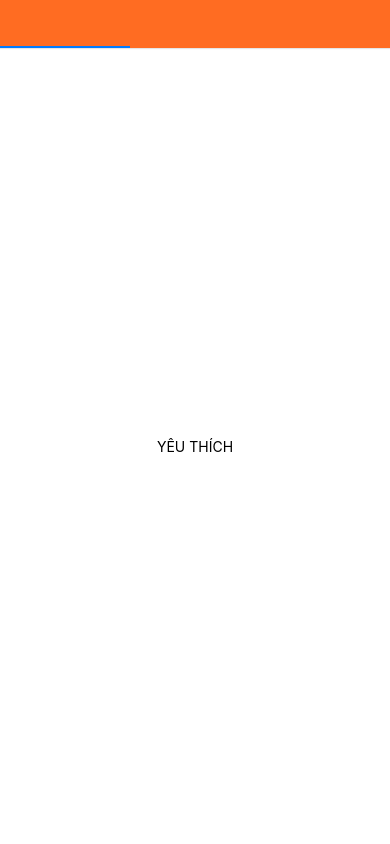
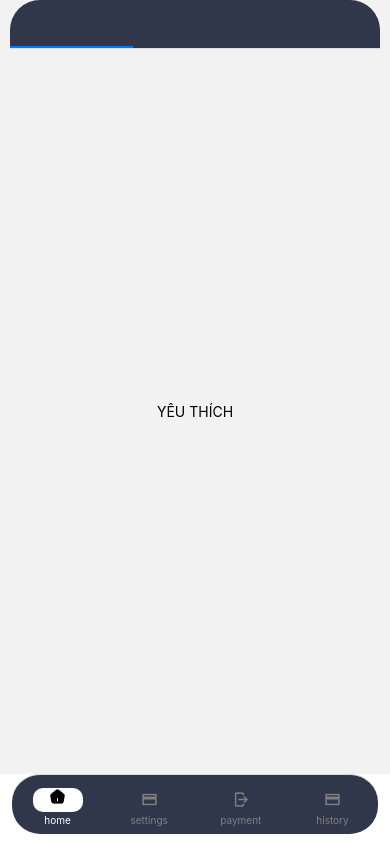
Before and after one commit to VoaquiMacbook/demoReactNative, a React Native app: screen / in a window 390 px wide. Built offline with nearby package versions, Linux system fonts and the light colour scheme.

Commit message:
bai3_lab7 ok

```diff
--- a/App.tsx
+++ b/App.tsx
@@ -52,6 +52,7 @@ import Bai1_2_lab6 from './labs/lab6/Bai1_2_lab6_NavigationStack';
 import Bai2_lab6_drawerNavigation from './labs/lab6/Bai2_lab6_drawerNavigation';
 import Bai1_lab7 from './labs/lab7/Bai1_lab7';
 import Bai2_lab7 from './labs/lab7/Bai2_lab7';
+import Bai3_lab7 from './labs/lab7/Bai3_lab7';
 // import assignment
 import Asm1 from './assignment/Asm1';
 // asm
@@ -84,7 +85,9 @@ function App(): React.JSX.Element {
         {/* <Demo_BottomNavigation /> */}
         {/* <Bai1_lab7 /> */}
         {/* <Demo_TopTap/> */}
-        <Bai2_lab7/>
+        {/* <Bai2_lab7/> */}
+        <Bai3_lab7/>
+
       </SafeAreaView>
     </AppProvider>
 
--- /dev/null
+++ b/labs/lab7/Bai3_lab7.js
@@ -0,0 +1,208 @@
+import * as React from 'react';
+import { Text, View, Image, Button, StyleSheet } from 'react-native';
+import { NavigationContainer } from '@react-navigation/native';
+import { createMaterialTopTabNavigator } from '@react-navigation/material-top-tabs';
+import { createBottomTabNavigator } from '@react-navigation/bottom-tabs';
+import { createStackNavigator } from '@react-navigation/stack';
+
+const Tab = createMaterialTopTabNavigator();
+const BottomTab = createBottomTabNavigator();
+const Stack = createStackNavigator();
+
+function HomeScreen({ navigation }) {
+    return (
+        <View style={{ flex: 1, justifyContent: 'center', alignItems: 'center' }}>
+            <Text>Home!</Text>
+            <Button
+                title="Go to Settings"
+                onPress={() => navigation.navigate('Settings')}
+            />
+        </View>
+    );
+}
+
+function SettingsScreen({ navigation }) {
+    return (
+        <View style={{ flex: 1, justifyContent: 'center', alignItems: 'center' }}>
+            <Text>Settings!</Text>
+            <Button title="Go to Home" onPress={() => navigation.navigate('home')} />
+        </View>
+    );
+}
+
+function PaymentScreen({ navigation }) {
+    return (
+        <View style={{ flex: 1, justifyContent: 'center', alignItems: 'center' }}>
+            <Text>Payment!</Text>
+            <Button title="Go to Home" onPress={() => navigation.navigate('home')} />
+        </View>
+    );
+}
+
+function HistoryScreen({ navigation }) {
+    return (
+        <View style={{ flex: 1, justifyContent: 'center', alignItems: 'center' }}>
+            <Text>History!</Text>
+            <Button title="Go to Home" onPress={() => navigation.navigate('home')} />
+        </View>
+    );
+}
+
+function YeuthichScreen() {
+    return (
+        <View style={{ flex: 1, justifyContent: 'center', alignItems: 'center' }}>
+            <Text>YÊU THÍCH</Text>
+        </View>
+    );
+}
+
+function PhobienScreen() {
+    return (
+        <View style={{ flex: 1, justifyContent: 'center', alignItems: 'center' }}>
+            <Text>PHỔ BIẾN</Text>
+        </View>
+    );
+}
+
+function TructiepScreen() {
+    return (
+        <View style={{ flex: 1, justifyContent: 'center', alignItems: 'center' }}>
+            <Text>TRỰC TIẾP</Text>
+        </View>
+    );
+}
+
+function TopTabs() {
+    return (
+        <Tab.Navigator
+            // tabBarPosition="bottom"
+            screenOptions={{
+                tabBarStyle: {
+                    backgroundColor: '#31374A',
+                    marginEnd:10,
+                    marginStart:10,
+                    borderTopRightRadius:30,
+                    borderTopLeftRadius:30,
+                    borderRadius:0,
+                },
+                tabBarLabelStyle: {
+                    color: 'white'
+                },
+                // tabBarShowLabel: false,
+            }}>
+            <Tab.Screen
+                name="Cho bạn"
+                component={YeuthichScreen}
+                options={{
+                    tabBarIcon: ({ route, focused }) => (
+
+                        // <Image
+                        //     style={{ tintColor: focused ? 'white' : 'gray' }}
+                        //     source={require('../../assets/images/ic_help.png')}
+                        // />
+                        <Text style={{ fontSize: focused ? 23.8 : 8, height:60  }}>👤</Text>
+
+                    ),
+
+                }}
+            />
+            <Tab.Screen
+                name="PHỔ BIẾN"
+                component={PhobienScreen}
+                options={{
+                    tabBarIcon: ({ route, focused }) => (
+                        // <Image
+                        //     style={{ tintColor: focused ? 'white' : 'gray' }}
+                        //     source={require('../../assets/images/ic_help.png')}
+                        // />
+                        <Text style={{ fontSize: focused ? 24 : 8, height:60  }}>♥️</Text>
+                    ),
+                }}
+            />
+            <Tab.Screen
+                name="TRỰC TIẾP"
+                component={TructiepScreen}
+                options={{
+                    tabBarIcon: ({ route, focused }) => (
+
+                        // <Image
+                        //     style={{ tintColor: focused ? 'white' : 'gray' }}
+                        //     source={require('../../assets/images/ic_help.png')}
+                        // />
+
+                            <Text style={{ fontSize: focused ? 24 : 8, height:50  }}>📡</Text>
+
+
+
+                    ),
+                }}
+            />
+        </Tab.Navigator>
+    );
+}
+
+export default function Bai3_lab7() {
+    return (
+        <NavigationContainer>
+            <BottomTab.Navigator
+                screenOptions={({ route }) => ({
+                    tabBarStyle: {
+                        height: 60,
+                        backgroundColor: '#31374A',
+                        borderRadius: 28,
+                        marginBottom: 10,
+                        marginStart: '3%',
+                        marginEnd: '3%',
+                        padding: 10,
+                        paddingBottom: '2%',
+                    },
+                    headerShown: false,
+                    tabBarIcon: ({ focused, color, size }) => {
+                        let iconName = focused;
+                        if (route.name == 'home') {
+                            if (iconName) {
+                                return <View style={styles.ic_bottom_on}><Image style={styles.ic_bottom} source={require('../../assets/images/ic_home.png')} /></View>
+                            }
+                            return <Image style={{ tintColor: 'gray' }} source={require('../../assets/images/ic_home.png')} />
+                        }
+                        if (route.name == 'settings') {
+                            if (iconName) {
+                                return <View style={styles.ic_bottom_on}><Image style={styles.ic_bottom} source={require('../../assets/images/ic_payment.png')} /></View>
+                            }
+                            return <Image style={{ tintColor: 'gray' }} source={require('../../assets/images/ic_payment.png')} />
+                        }
+                        if (route.name == 'payment') {
+                            if (iconName) {
+                                return <View style={styles.ic_bottom_on}><Image style={styles.ic_bottom} source={require('../../assets/images/ic_logout.png')} /></View>
+                            }
+                            return <Image style={{ tintColor: 'gray' }} source={require('../../assets/images/ic_logout.png')} />
+                        }
+                        if (route.name == 'history') {
+                            if (iconName) {
+                                return <View style={styles.ic_bottom_on}><Image style={styles.ic_bottom} source={require('../../assets/images/ic_payment.png')} /></View>
+                            }
+                            return <Image style={{ tintColor: 'gray', alignSelf:'center' }} source={require('../../assets/images/ic_payment.png')} />
+                        }
+                    },
+                    tabBarActiveTintColor: 'white',
+                    tabBarInactiveTintColor: 'gray',
+                })}>
+                <Stack.Screen name="home" component={TopTabs} />
+                <Stack.Screen name="settings" component={SettingsScreen} />
+                <Stack.Screen name="payment" component={PaymentScreen} />
+                <Stack.Screen name="history" component={HistoryScreen} />
+            </BottomTab.Navigator>
+        </NavigationContainer>
+    );
+}
+
+const styles = StyleSheet.create({
+    //custom ic bottom
+    ic_bottom: {
+        tintColor: 'black',
+        alignSelf:'center',
+    },
+    //on
+    ic_bottom_on:{backgroundColor:'white', borderRadius:10, width:50, height:24}
+
+});
--- a/package.json
+++ b/package.json
@@ -15,6 +15,7 @@
     "@react-navigation/material-top-tabs": "^6.6.5",
     "@react-navigation/native": "^6.1.9",
     "@react-navigation/native-stack": "^6.9.17",
+    "@react-navigation/stack": "^6.3.20",
     "axios": "^1.6.7",
     "lottie-react-native": "^6.6.0",
     "react": "18.2.0",
```
Also changed, not shown: 1 other file (tests, documents, lock files or other folders).
